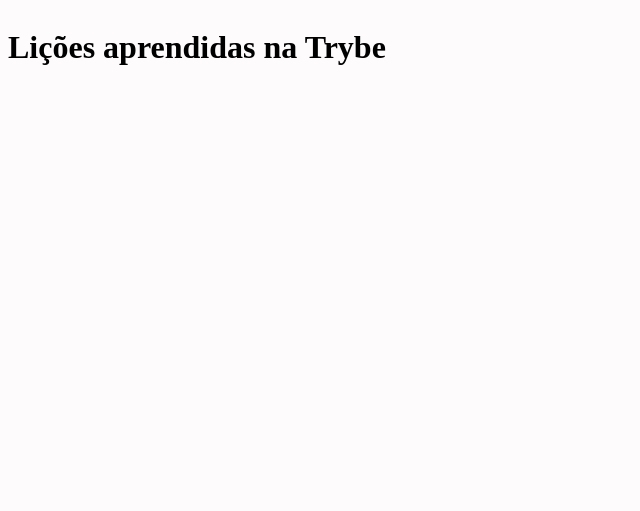
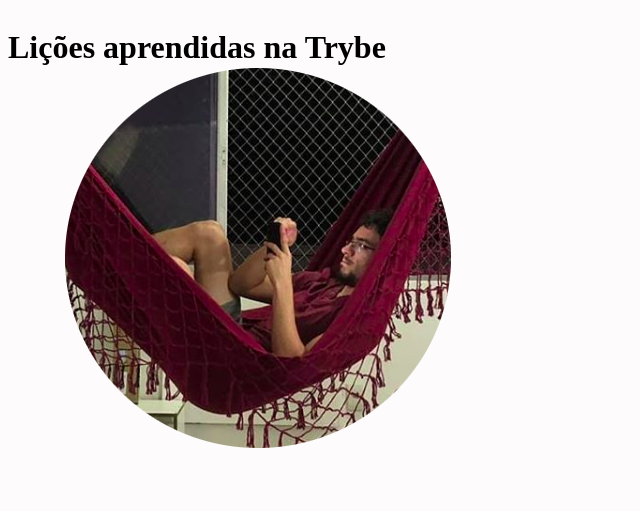
Before and after one commit to sdayube/lessons-learned-project, a plain HTML site: page index.html in a window 1280 px wide. Shown: the whole page, without its empty margins (0-640 px from the left). Drawn offline with Linux system fonts and the light colour scheme.

Commit message:
Adiciona foto na pagina

```diff
--- a/index.html
+++ b/index.html
@@ -10,5 +10,6 @@
     <header id="cabecalho">
         <h1 id="titulo">Lições aprendidas na Trybe</h1>
     </header>
+    <img id="minha_foto" src="imagens/pedro-amaral.png" alt="Foto de Pedro Amaral">
 </body>
 </html>
--- a/style.css
+++ b/style.css
@@ -5,3 +5,7 @@
 #cabecalho {
     position: fixed;
 }
+
+#minha_foto {
+
+}
```
Also changed, not shown: imagens/pedro-amaral.png (added).
